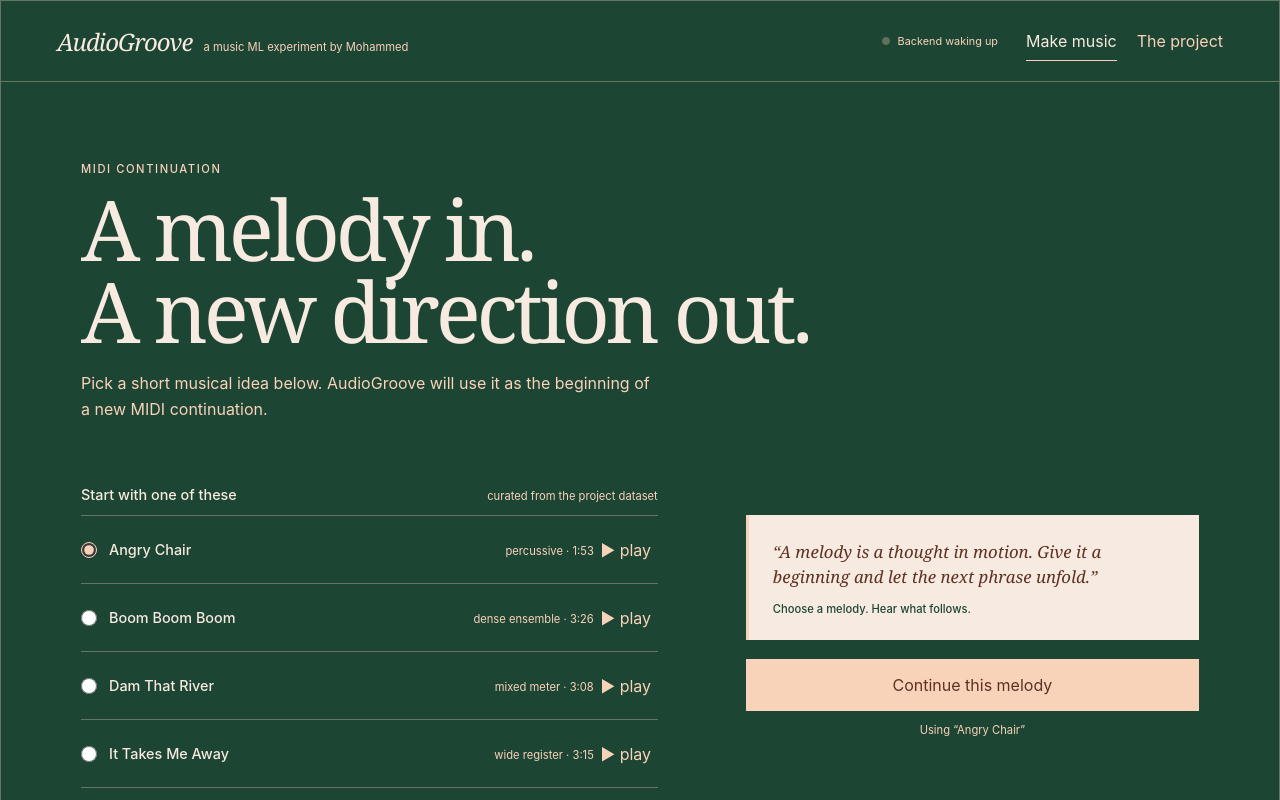
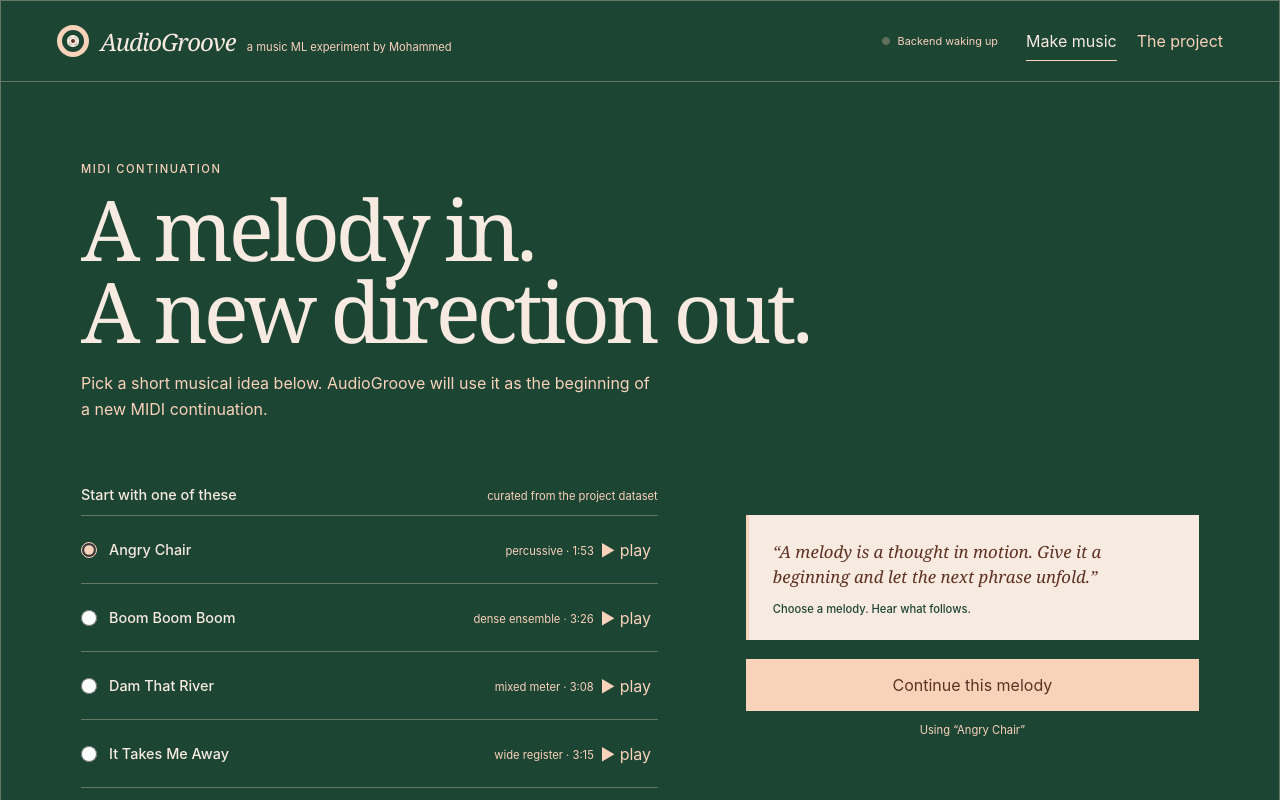
Before and after one commit to MohammedPathariya/AudioGroove, a plain HTML site: page frontend/index.html in a window 1280 px wide. Shown: the top 800 px of the page. Drawn offline with Linux system fonts and the light colour scheme; no server answers.

Commit message:
add AudioGroove brand icons

```diff
--- a/frontend/index.html
+++ b/frontend/index.html
@@ -5,15 +5,24 @@
     <meta name="viewport" content="width=device-width, initial-scale=1.0">
     <meta name="description" content="Choose a short MIDI sketch and let AudioGroove continue the melody.">
     <meta name="audiogroove-api" content="https://audiogroove-api.onrender.com/generate">
+    <meta name="theme-color" content="#1D4533">
     <title>AudioGroove | MIDI continuation</title>
+    <link rel="icon" href="icons/favicon.ico" sizes="any">
+    <link rel="icon" type="image/png" sizes="32x32" href="icons/favicon-32.png">
+    <link rel="icon" type="image/png" sizes="16x16" href="icons/favicon-16.png">
+    <link rel="apple-touch-icon" sizes="180x180" href="icons/apple-touch-icon.png">
+    <link rel="manifest" href="site.webmanifest">
     <link rel="stylesheet" href="style.css">
 </head>
 <body>
     <div class="site-shell">
         <header class="masthead">
             <a class="wordmark" href="#make" aria-label="AudioGroove home">
-                <span class="wordmark-name">AudioGroove</span>
-                <span class="wordmark-byline">a music ML experiment by Mohammed</span>
+                <span class="brand-mark" aria-hidden="true"><span></span></span>
+                <span class="wordmark-copy">
+                    <span class="wordmark-name">AudioGroove</span>
+                    <span class="wordmark-byline">a music ML experiment by Mohammed</span>
+                </span>
             </a>
 
             <div class="header-actions">
--- a/frontend/style.css
+++ b/frontend/style.css
@@ -59,10 +59,55 @@ input:focus-visible {
 
 .wordmark {
     display: flex;
-    align-items: baseline;
+    align-items: center;
     gap: 0.7rem;
     color: inherit;
     text-decoration: none;
+}
+
+.brand-mark {
+    position: relative;
+    flex: 0 0 auto;
+    width: 2rem;
+    height: 2rem;
+    border-radius: 50%;
+    background: var(--peach);
+}
+
+.brand-mark::before {
+    position: absolute;
+    inset: 0.3rem;
+    border-radius: 50%;
+    background: var(--green);
+    content: "";
+}
+
+.brand-mark span {
+    position: absolute;
+    inset: 0.65rem;
+    z-index: 1;
+    border: 2px solid var(--cream);
+    border-radius: 50%;
+}
+
+.brand-mark::after {
+    position: absolute;
+    top: 50%;
+    left: 50%;
+    z-index: 2;
+    width: 0.25rem;
+    height: 0.25rem;
+    border: 0.18rem solid var(--cream);
+    border-radius: 50%;
+    background: var(--brown);
+    content: "";
+    transform: translate(-50%, -50%);
+}
+
+.wordmark-copy {
+    display: flex;
+    align-items: baseline;
+    gap: 0.7rem;
 }
 
 .wordmark-name {
@@ -466,6 +511,10 @@ h2 {
     }
 
     .wordmark {
+        align-items: flex-start;
+    }
+
+    .wordmark-copy {
         flex-wrap: wrap;
     }
 
```
Also changed, not shown: frontend/icons/apple-touch-icon.png (added), frontend/icons/favicon-16.png (added), frontend/icons/favicon-32.png (added), frontend/icons/favicon-48.png (added), frontend/icons/favicon.ico (added), frontend/icons/icon-192.png (added), frontend/icons/icon-512.png (added), frontend/site.webmanifest (added).
